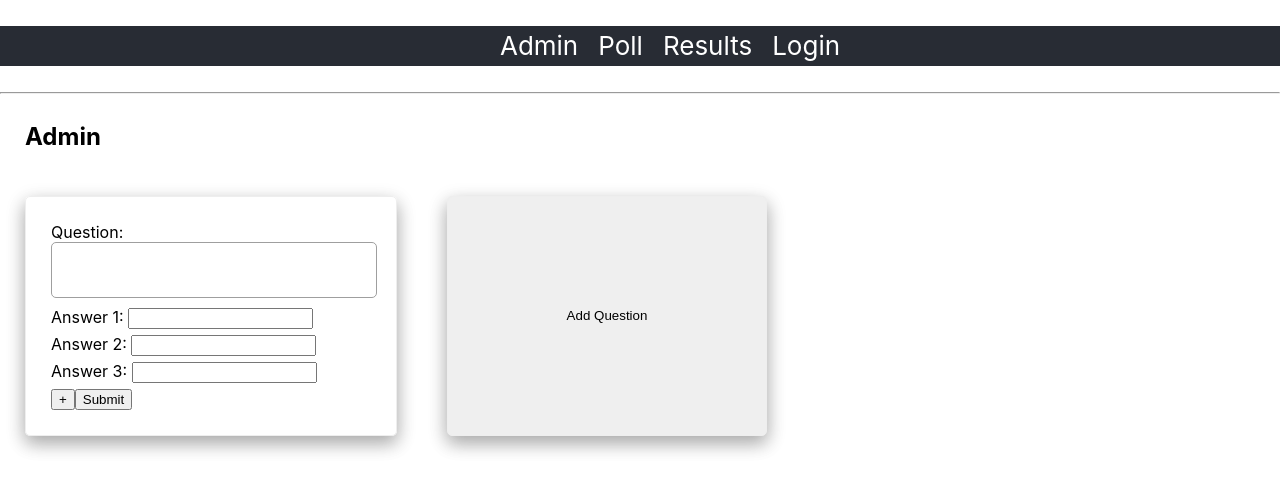
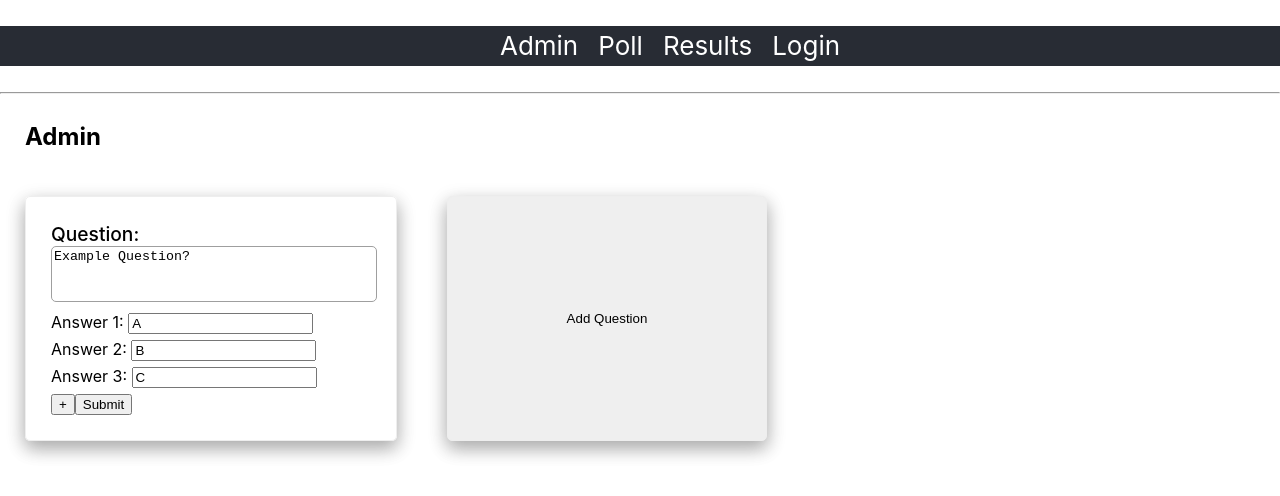
Before and after one commit to Quinter/wm-aq, a React (Create React App) app: page /admin in a window 1280 px wide. Shown: the top 496 px of the page. Built offline with nearby package versions, Linux system fonts and the light colour scheme.

Commit message:
add validation

```diff
--- a/package.json
+++ b/package.json
@@ -4,13 +4,14 @@
   "private": true,
   "dependencies": {
     "@material-ui/core": "^3.9.2",
+    "cross-env": "^5.2.0",
     "react": "^16.8.3",
     "react-dom": "^16.8.3",
     "react-router-dom": "^4.3.1",
     "react-scripts": "2.1.5"
   },
   "scripts": {
-    "start": "react-scripts start",
+    "start": "cross-env PORT=8080 react-scripts start",
     "build": "react-scripts build",
     "test": "react-scripts test",
     "eject": "react-scripts eject"
--- a/src/App.css
+++ b/src/App.css
@@ -47,6 +47,10 @@
 	width: 25%;
 }
 
+form {
+	flex-wrap: wrap;
+}
+
 h2 {
 	display: block;
 	width: 100vw;
--- a/src/App.js
+++ b/src/App.js
@@ -12,8 +12,9 @@ import Login from './components/Login';
 
 class App extends React.Component {
 	state = {
+		submittedPoll: false,
 		questions: [
-			{ question: "", answers: ["", "", ""], selectedAnswer: null }
+			{ question: "Example Question?", answers: ["A", "B", "C"], selectedAnswer: null, invalid: "", saved: false }
 		]
 	}
 	handleAdminChange = (event) => {
@@ -31,28 +32,53 @@ class App extends React.Component {
 
 	handleAdminSubmit = (event) => {
 		event.preventDefault();
-		const questions = [...this.state.questions]
+		const questions = [...this.state.questions];
+		let { questionId } = event.target.dataset;
+		let question = questions[questionId];
+		let questionText = question.question;
+		let { answers } = question;
+		if (/^\s+$/.test(questionText) || !questionText) {
+			console.log('invalid question');
+			question.invalid = "question";
+			this.setState({questions});
+			return false;
+		}
+		for (let answer of answers) {
+			if (/^\s+$/.test(answer) || !answer) {
+				console.log('invalid answer');
+				question.invalid = "valid";
+				this.setState({questions});
+				return false;
+			}
+		}
+		question.invalid = false;
+		question.saved = true;
+		this.setState({questions});
 		localStorage.setItem("questions", JSON.stringify(questions));
-		// TODO npm Do validation here
-		// Will need to set "saved" flag(?)
-
-		// const isValid = true;
-		// if (isValid) {
-		// 	this.props.onQuizSubmit(event);
-		// } else {
-		// 	alert('invalid input');
-		// }
 	}
 
 	handlePollSubmit = (event) => {
 		event.preventDefault();
 		const questions = [...this.state.questions]
+		for (let question of questions) {
+			let selectedAnswer = question.selectedAnswer;
+			if (!selectedAnswer) {
+				console.log('must select answer to each question');
+				console.log(question);
+				question.invalid = "unselected";
+				this.setState({questions});
+				return false;
+			}
+		}
+		this.setState({submittedPoll: true})
 		localStorage.setItem("questions", JSON.stringify(questions));
 	}
 
 	addQuestion = (event) => {
 		this.setState((prevState) => ({
-			questions: [...prevState.questions, { question: "", answers: ["","",""] }],
+			questions:
+				[...prevState.questions,
+				{ question: "", answers: ["","",""], selectedAnswer: null, invalid: "", saved: false }],
 		}));
 	}
 
@@ -119,6 +145,7 @@ class App extends React.Component {
 						<Results
 							{...props}
 							questions={this.state.questions}
+							submittedPoll={this.state.submittedPoll}
 						/>
 					)}
 				/>
--- a/src/components/Admin.js
+++ b/src/components/Admin.js
@@ -29,7 +29,9 @@ class Admin extends React.Component {
 					onQuestionChange={this.handleChange}
 					addAnswer={this.addAnswer}
 					question={value.question}
-					answers={value.answers}/>
+					answers={value.answers}
+					invalid={value.invalid}
+					/>
 			)
 	})
 		return (
--- a/src/components/AdminCard.js
+++ b/src/components/AdminCard.js
@@ -20,7 +20,7 @@ class AdminCard extends React.Component {
 	}
 
 	render () {
-		const { answers, questionId } = this.props;
+		const { answers, questionId, invalid } = this.props;
 		const answerFields = answers.map((value, index) => {
 				return (
 					<div key={index} className="answerContainer">
@@ -31,8 +31,8 @@ class AdminCard extends React.Component {
 		})
 		return (
 			<Card key={this.props.index} {...this.props} className="adminCard">
-				<form onSubmit={this.handleSubmit} >
-					<label>Question:
+				<form data-question-id={questionId} onSubmit={this.handleSubmit} >
+					<label className="questionLabel">Question:
 						<textarea  data-question-id={questionId} value={this.props.question} onChange={this.handleChange}/>
 					</label>
 					<div className="answers-container">
@@ -41,6 +41,9 @@ class AdminCard extends React.Component {
 					<button data-question-id={questionId} onClick={this.addAnswer}>+</button>
 					<input data-question-id={questionId} type="submit" value="Submit" />
 				</form>
+				{ invalid &&
+					<div className="invalidSubmit">A {invalid} field is blank, please complete before submitting</div>
+				}
 			</Card>
 		);
 	}
--- a/src/components/Poll.js
+++ b/src/components/Poll.js
@@ -15,6 +15,7 @@ class Poll extends React.Component {
 	render () {
 		const { questions } = this.props;
 		const pollQuestions = questions.map((value, index) => {
+			if (value.saved) {
 				return (
 					<PollCard
 						key={index}
@@ -24,6 +25,7 @@ class Poll extends React.Component {
 						question={value.question}
 						answers={value.answers}/>
 				)
+			}
 	})
 		return (
 			<Page className="pollPage">
--- a/src/components/PollCard.js
+++ b/src/components/PollCard.js
@@ -19,7 +19,7 @@ class PollCard extends React.Component {
 			// this is why should be checking proptypes
 			let isChecked = parseInt(selectedAnswer) === index;
 				return (
-					<div key={index}>
+					<div key={index} className="answerContainer">
 						<input type="radio"
 							data-answer-id={index}
 							data-question-id={questionId}
@@ -33,7 +33,7 @@ class PollCard extends React.Component {
 		})
 		return (
 			<Card key={this.props.index} {...this.props} className="pollCard">
-				{question}
+				<div className="questionLabel">{question}</div>
 				<div className="answers-container">
 					{answerFields}
 				</div>
--- a/src/components/ResultCard.js
+++ b/src/components/ResultCard.js
@@ -4,8 +4,8 @@ import { Card } from './Card';
 const ResultCard = (props) => {
 	return (
 		<Card className="resultCard">
-			<div>{props.question}</div>
-			<div>{props.answer}</div>
+			<div className="questionLabel">{props.question}</div>
+			<div className="answerContainer">{props.answer}</div>
 		</Card>
 	)
 };
--- a/src/components/Results.js
+++ b/src/components/Results.js
@@ -4,7 +4,7 @@ import { Page } from './Page';
 
 class Results extends React.Component {
 	render() {
-		const { questions } = this.props;
+		const { questions, submittedPoll } = this.props;
 		const questionResults = questions.map((value, index) => {
 			let { question, selectedAnswer} = value;
 			let answer = value.answers[selectedAnswer];
@@ -19,8 +19,16 @@ class Results extends React.Component {
 		})
 		return (
 			<Page className="resultsPage">
-				<h2>Results</h2>
-				{questionResults}
+				{submittedPoll &&
+					<div>
+						<h2>Results</h2>
+						{questionResults}
+					</div>
+				}
+
+				{!submittedPoll &&
+					<div>No Valid Poll has been submitted.  Please answer all questions at /poll</div>
+				}
 			</Page>
 		)
 	}
--- a/src/index.css
+++ b/src/index.css
@@ -12,3 +12,8 @@ code {
   font-family: source-code-pro, Menlo, Monaco, Consolas, "Courier New",
     monospace;
 }
+
+.questionLabel {
+	font-weight: 500;
+	font-size: 1.2em;
+}
```
Also changed, not shown: 1 other file (tests, documents, lock files or other folders). Lines whose indentation alone changed are shown as unchanged.
